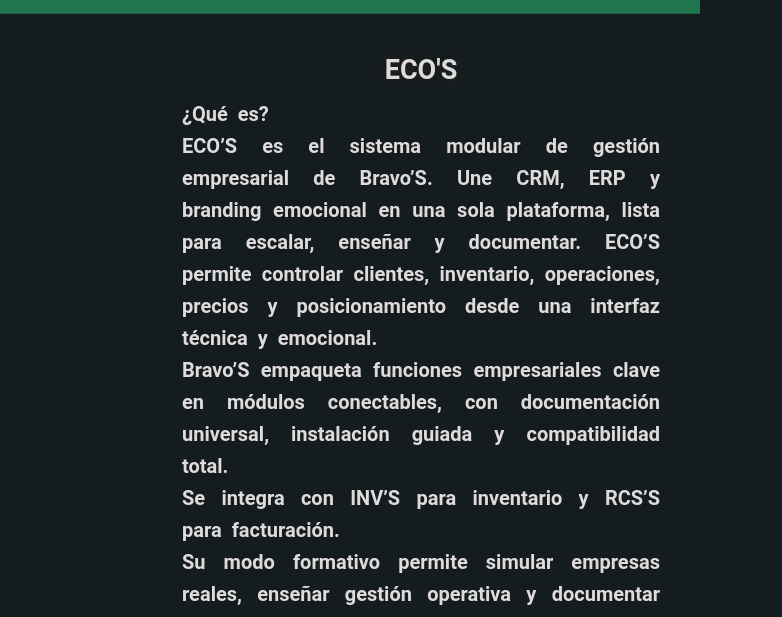
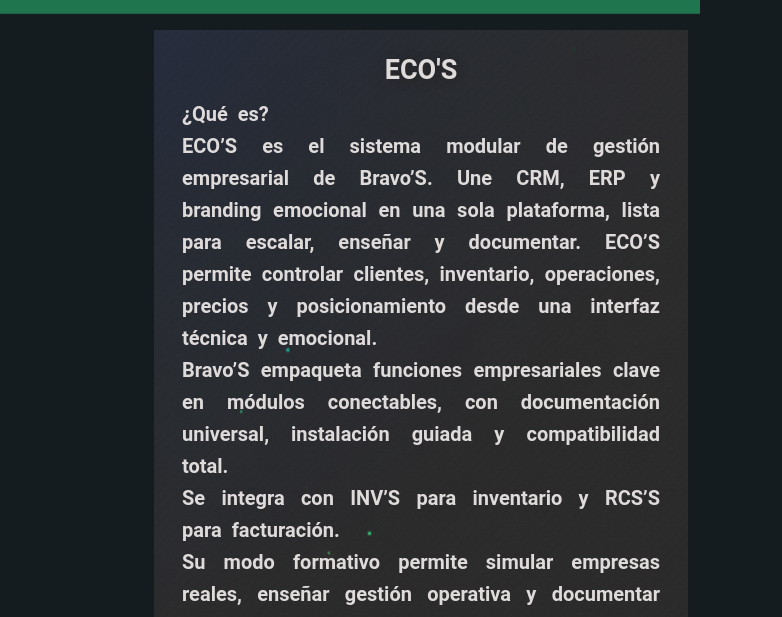
Before and after one commit to MiguelBR4806Y/Repo, a plain HTML site: page ECO'S.html in a window 1280 px wide. Shown: the part 165-782 px from the top of the page, 498-1280 px from the left. Drawn offline with nearby package versions, Linux system fonts and the light colour scheme.

Commit message:
Update styles.css

```diff
--- a/styles.css
+++ b/styles.css
@@ -153,7 +153,7 @@ aside{
 }
 
 .fondoimg{
-    background-image: url("Bravo'S/img/Fondo.png");
+    background-image: url("img/Fondo.png");
     background-size: cover;
     color: #dfdbdb;
     }
```
